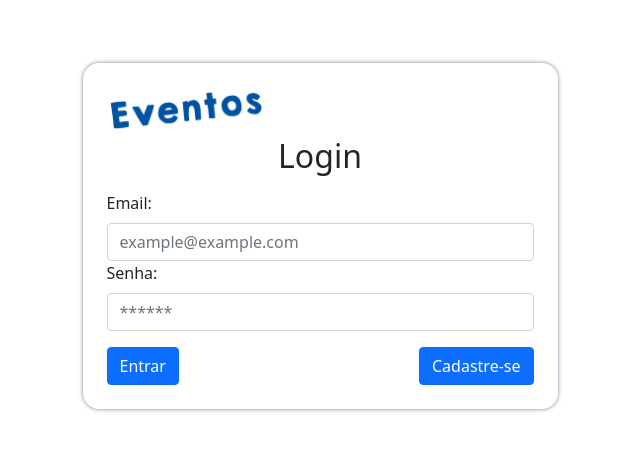
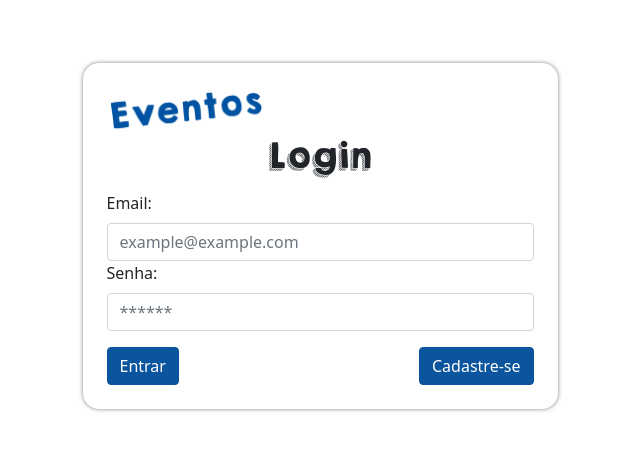
Before and after one commit to TheuFerreira/PHP-WEB2, a React (Create React App) app in the folder site/: page / in a window 1280 px wide. Shown: the part 164-614 px from the top of the page, without its empty margins (320-960 px from the left). Built offline with nearby package versions, Linux system fonts and the light colour scheme.

Commit message:
Added loading and theme of buttons

```diff
--- a/site/src/App.js
+++ b/site/src/App.js
@@ -8,6 +8,7 @@ import 'bootstrap/dist/css/bootstrap.min.css';
 import { useEffect, useState } from "react";
 import Context from "./Context/Context";
 import Cookies from 'universal-cookie';
+import './css/Main.min.css';
 
 function App() {
   const [usuario, setUsuario] = useState(null);
--- /dev/null
+++ b/site/src/components/loading/Loading.js
@@ -0,0 +1,26 @@
+import { Spinner } from 'react-bootstrap';
+
+export default function Loading() {
+    const size = 50;
+
+    return (
+        <div className="d-flex justify-content-center">
+            <div className='d-flex flex-column align-items-center'>
+                <Spinner
+                    animation='border'
+                    style={{
+                        color: '#0b549e',
+                        height: size,
+                        width: size
+                    }}
+                />
+                <span
+                    className='text-muted mt-2'
+                    style={{
+                        fontSize: 20
+                    }}
+                >Carregando...</span>
+            </div>
+        </div>
+    );
+}
--- /dev/null
+++ b/site/src/css/Main.min.css
@@ -0,0 +1 @@
+button{background-color:#0b549e !important;border-color:#0b549e !important}a[role=button]{color:#0b549e}/*# sourceMappingURL=Main.min.css.map */
--- a/site/src/home/presenter/HomePage.js
+++ b/site/src/home/presenter/HomePage.js
@@ -5,15 +5,22 @@ import { getAllEvents, enterInEvent, getEventById } from '../repositories/HomeRe
 import Context from '../../Context/Context';
 import { Masonry } from 'masonic';
 import { Container, Row } from "react-bootstrap";
+import Loading from "../../components/loading/Loading";
 
 export default function HomePage() {
 
+    const [usuario] = useContext(Context);
     const [events, setEvents] = useState([]);
-    const [usuario] = useContext(Context);
+    const [loading, setLoading] = useState(true);
     const idUser = parseInt(usuario.id_user);
 
     useEffect(() => {
-        getAllEvents(idUser).then((data) => setEvents(data));
+        setLoading(true);
+        getAllEvents(idUser).then((data) => {
+            setEvents(data);
+
+            setLoading(false);
+        });
     }, [idUser]);
 
     const MasonryCard = ({ index, data, width }) => {
@@ -58,10 +65,15 @@ export default function HomePage() {
 
             <Container className='mt-4'>
                 <Row className='text-center mb-4'>
-                    <h3>Eventos</h3>
+                    <h2>Eventos</h2>
                 </Row>
 
-                <Masonry items={events} columnWidth={300} render={MasonryCard}/>
+                {
+                    loading
+                    ? <Loading/>
+                    : <Masonry items={events} columnWidth={300} render={MasonryCard}/>
+                }
+
             </Container>
         </div>
     );
--- a/site/src/index.css
+++ b/site/src/index.css
@@ -1,3 +1,16 @@
+
+@font-face {
+  font-family: 'KGHAPPYSolid';
+  src: local('KGHAPPYSolid'),
+    url("./assets/fonts/KGHAPPYSolid.ttf") format("truetype");
+}
+
+@font-face {
+  font-family: 'KGHAPPY';
+  src: local('KGHAPPY'),
+    url("./assets//fonts/KGHAPPY.ttf") format("truetype");
+}
+
 body {
   margin: 0;
   font-family: -apple-system, BlinkMacSystemFont, 'Segoe UI', 'Roboto', 'Oxygen',
@@ -11,3 +24,7 @@ code {
   font-family: source-code-pro, Menlo, Monaco, Consolas, 'Courier New',
     monospace;
 }
+
+h2 {
+  font-family: 'KGHAPPY';
+}
--- a/site/src/index.js
+++ b/site/src/index.js
@@ -3,6 +3,8 @@ import ReactDOM from 'react-dom/client';
 import './index.css';
 import App from './App';
 import reportWebVitals from './reportWebVitals';
+import './assets/fonts/KGHAPPY.ttf';
+import './assets/fonts/KGHAPPYSolid.ttf';
 
 const root = ReactDOM.createRoot(document.getElementById('root'));
 root.render(
--- /dev/null
+++ b/site/src/sass/Main.sass
@@ -0,0 +1,8 @@
+$buttonColor: #0b549e
+
+button
+    background-color: $buttonColor !important
+    border-color: $buttonColor !important
+
+a[role=button]
+    color: $buttonColor
```
Also changed, not shown: 1 other file (tests, documents, lock files or other folders).
